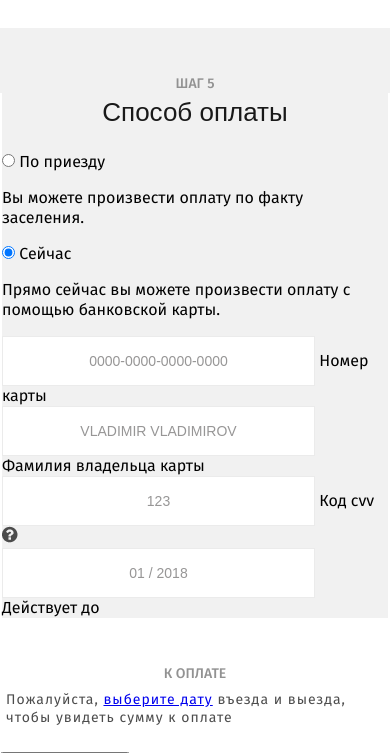
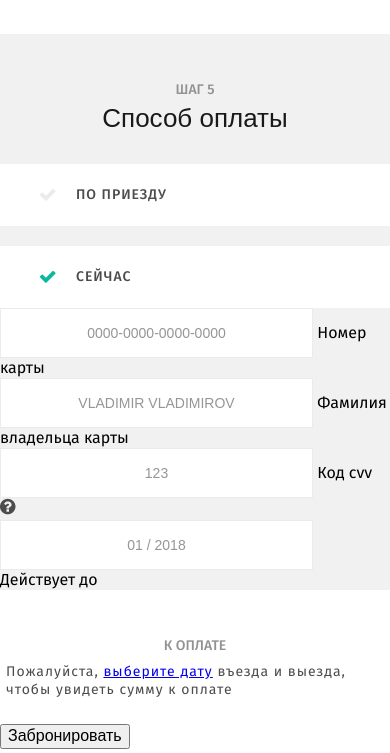
Before and after one commit to s-fomenko/Green-Valley, a plain HTML site: page form.html in a window 390 px wide. Shown: the part 1976-2729 px from the top of the page. Drawn offline with Linux system fonts and the light colour scheme; a web font is replaced by a local one.

Commit message:
step 5 mobile

```diff
--- a/css/style.css
+++ b/css/style.css
@@ -1689,7 +1689,7 @@ body {
 
 .page-form__title--step3 {
   width: 100%;
-
+  padding-bottom: 36px;
   background-color: #f1f1f1;
 }
 
@@ -2029,7 +2029,52 @@ input[type="checkbox"]:checked + label::before {
 
 .step-5-block {
   padding: 0;
-
+  margin: 0;
   background-color: #f1f1f1;
   border: 0;
-}
+  display: flex;
+  flex-direction: column
+}
+
+.step-5-block__wrapper {
+  background-color: #ffffff;
+  font-size: 14px;
+  line-height: 18px;
+  font-weight: 500;
+  color: #4c4c4c;
+  text-transform: uppercase;
+  padding: 22px 0px;
+  padding-left: 76px;
+  letter-spacing: 1px;
+  cursor: pointer;
+  position: relative;
+}
+
+.step-5-block__wrapper:first-of-type {
+  margin-bottom: 20px;
+}
+
+.step-5-block__input {
+  display: none;
+}
+
+.step-5-block__input +
+.step-5-block__label--radio::before {
+  content: "";
+  position: absolute;
+  display: block;
+  top: 25px;
+  left: 40px;
+  background: url("../img/checkbox-off-icon.png") no-repeat;
+  width: 16px;
+  height: 12px;
+}
+
+.step-5-block__input:checked +
+.step-5-block__label--radio::before {
+  background: url("../img/checkbox-icon.png") no-repeat;
+}
+
+.page-form__notice {
+  display: none;
+}
--- a/form.html
+++ b/form.html
@@ -173,20 +173,16 @@
         <p class="page-form__text  page-form__text--step3">Шаг 5</p>
         <fieldset class="step-5-block">
           <legend class="page-form__title  page-form__title--step3">Способ оплаты</legend>
-          <label class="step-5-block__label">
-            <input type="radio" name="payment" value="later">
-            По приезду
-            <p class="page-form__notice">
-              Вы можете произвести оплату по факту заселения.
-            </p>
-          </label>
-          <label class="step-5-block__label">
-            <input type="radio" name="payment" value="now" checked>
-            Сейчас
-            <p class="page-form__notice">
-              Прямо сейчас вы можете произвести оплату с помощью банковской карты.
-            </p>
-          </label>
+          <div class="step-5-block__wrapper">
+            <input id="later" class="step-5-block__input" type="radio" name="payment" value="later">
+            <label for="later" class="step-5-block__label  step-5-block__label--radio">По приезду</label>
+            <p class="page-form__notice">Вы можете произвести оплату по факту заселения.</p>
+          </div>
+          <div class="step-5-block__wrapper">
+            <input id="now" class="step-5-block__input" type="radio" name="payment" value="now" checked>
+            <label for="now" class="step-5-block__label  step-5-block__label--radio">Сейчас</label>
+            <p class="page-form__notice">Прямо сейчас вы можете произвести оплату с помощью банковской карты.</p>
+          </div>
           <div class="step-5-block__item">
             <input class="input-text" id="card" type="text" name="card" placeholder="0000-0000-0000-0000">
             <label class="step-5-block__label" for="card">Номер карты</label>
```
Also changed, not shown: img/checkbox-off-icon.png (added).
